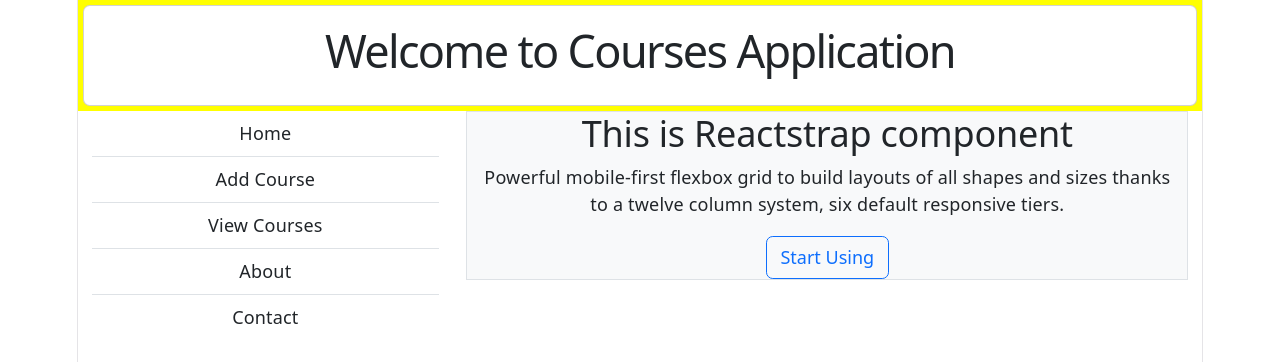
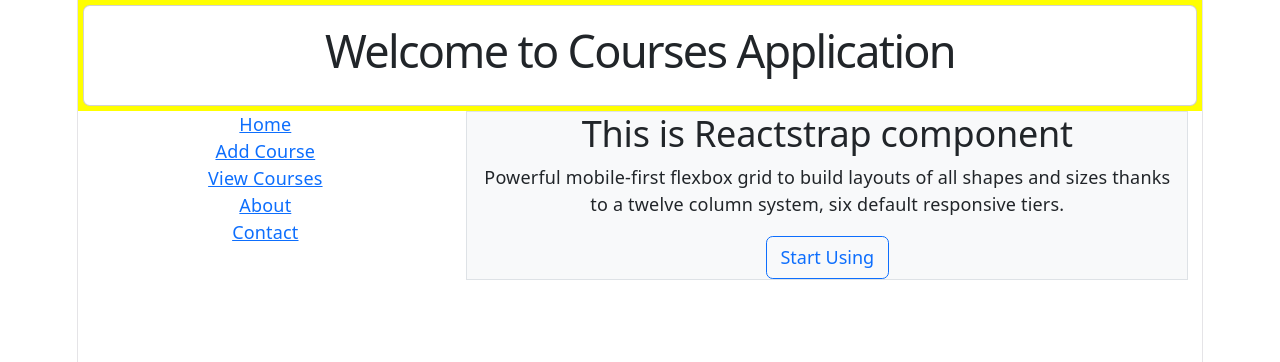
Before and after one commit to nnsnitya/my-course-app, a React (Vite) app: page / in a window 1280 px wide. Shown: the top 362 px of the page. Built offline with nearby package versions, Linux system fonts and the light colour scheme.

Commit message:
Used Link to resolve Refresh Pages
while changing the routes whole page was being refreshed,
by using Link it resolved only content part getting change without refreshing whole page.

```diff
--- a/src/components/LeftMenus.jsx
+++ b/src/components/LeftMenus.jsx
@@ -1,25 +1,26 @@
 import React from "react";
-import { ListGroup, ListGroupItem } from "reactstrap";
+import { ListGroup} from "reactstrap";
+import { Link } from "react-router-dom";
 
 const LeftMenus = () => {
 
     return (
         <ListGroup flush>
-            <ListGroupItem tag="a" href="/" action>
+            <Link tag="a" to="/" action>
                 Home
-            </ListGroupItem>
-            <ListGroupItem tag="a" href="/add-course" action>
+            </Link>
+            <Link tag="a" to="/add-course" action>
                 Add Course
-            </ListGroupItem>
-            <ListGroupItem tag="a" href="/view-courses" action>
+            </Link>
+            <Link tag="a" to="/view-courses" action>
                 View Courses
-            </ListGroupItem>
-            <ListGroupItem tag="a" href="#!" action>
+            </Link>
+            <Link tag="a" to="#!" action>
                 About
-            </ListGroupItem>
-            <ListGroupItem tag="a" href="#!" action>
+            </Link>
+            <Link tag="a" to="#!" action>
                 Contact
-            </ListGroupItem>
+            </Link>
         </ListGroup>
     );
 };
```
